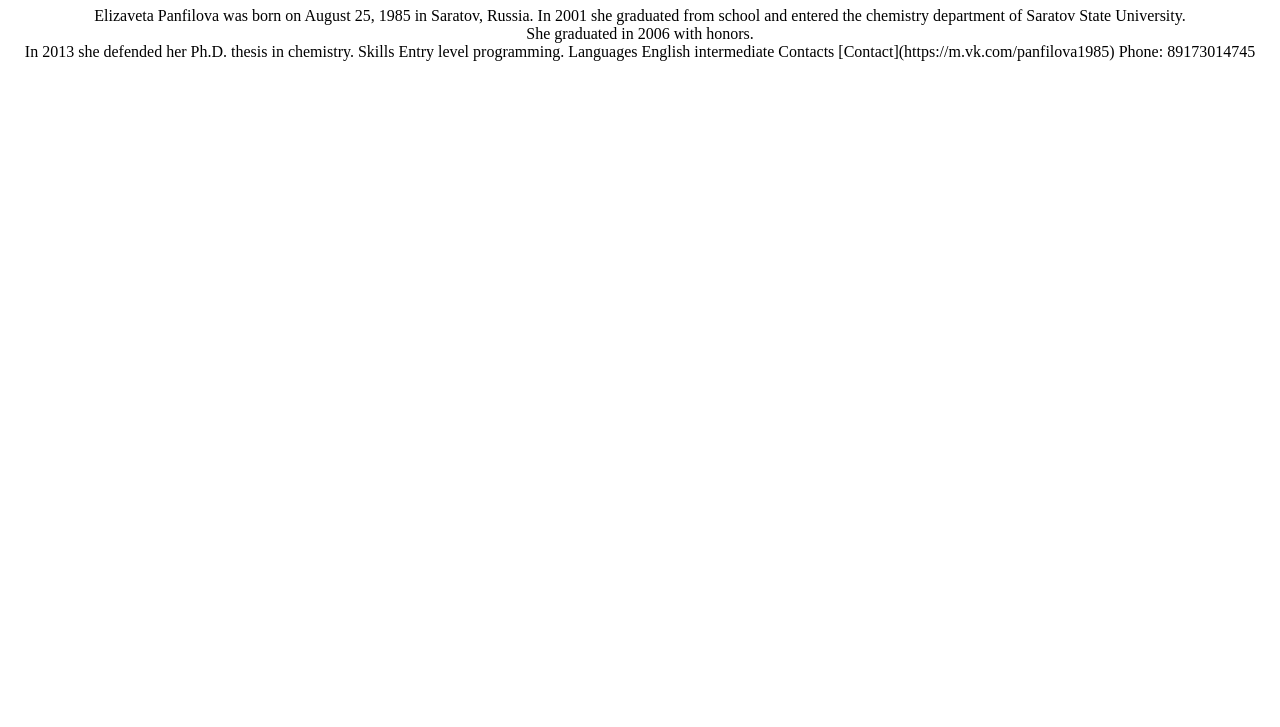
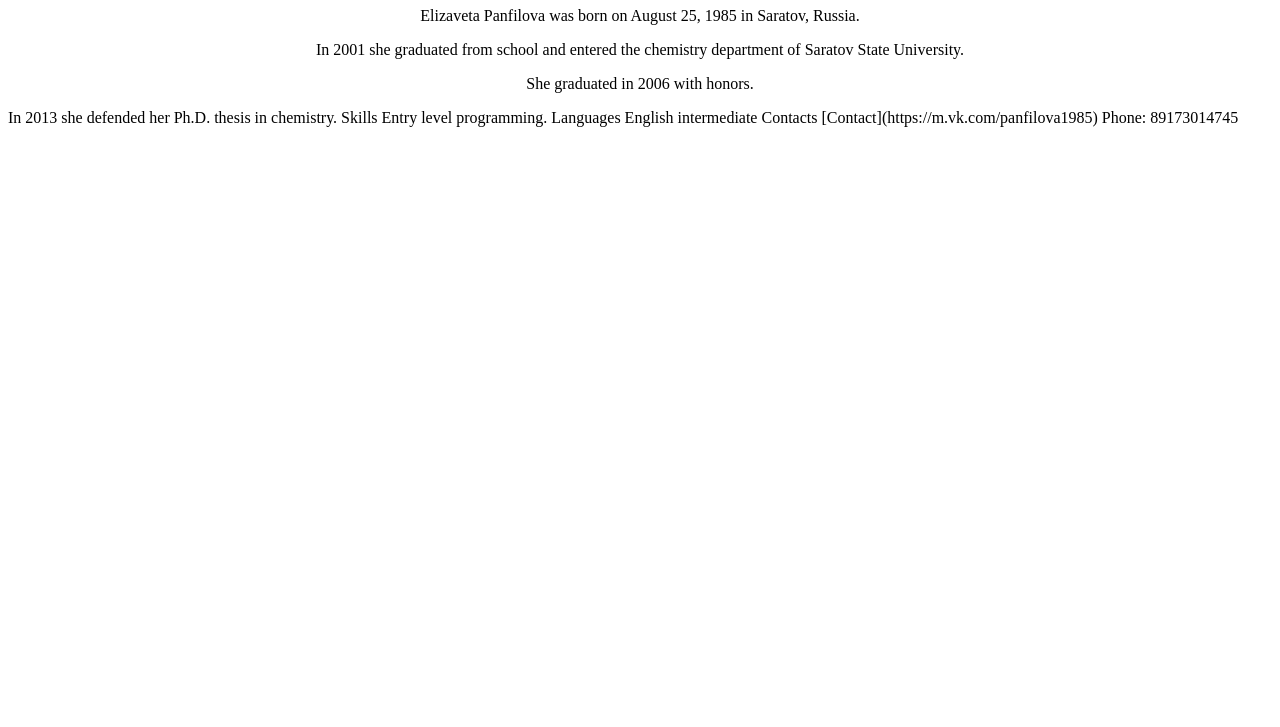
Before and after one commit to elizapanfilova/eigth-repository, a plain HTML site: page index.html in a window 1280 px wide. Shown: the part 73-800 px from the top of the page. Drawn offline with Linux system fonts and the light colour scheme.

Commit message:
docs: update index.html

```diff
--- a/index.html
+++ b/index.html
@@ -5,9 +5,11 @@
     <title>CV</title>
 </head>
 <body>
-    <h1>Elizaveta Panfilova</h1>
-  <p align="center">Elizaveta Panfilova was born on August 25, 1985 in Saratov, Russia.
-    In 2001 she graduated from school and entered the chemistry department of Saratov State University. <br/> She graduated in 2006 with honors.<br/>
+
+    <p align="center"></p><h1>Elizaveta Panfilova</h1></p>
+    <p align="center">Elizaveta Panfilova was born on August 25, 1985 in Saratov, Russia.</p>
+    <p align="center">In 2001 she graduated from school and entered the chemistry department of Saratov State University.</p>
+    <p align="center">She graduated in 2006 with honors.</p>
     In 2013 she defended her Ph.D. thesis in chemistry.
     Skills
     Entry level programming.
```
